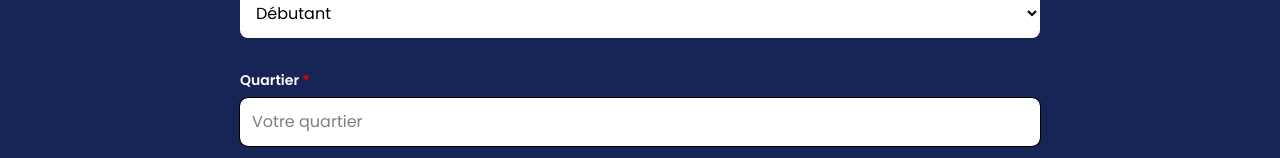
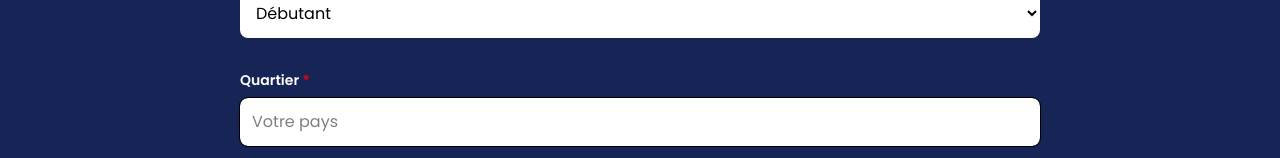
Before and after one commit to oumar-dev-app/Bridge, a Next.js app: page /inscription in a window 1280 px wide. Shown: the part 794-952 px from the top of the page. Built offline with nearby package versions, Linux system fonts and the light colour scheme.

Commit message:
modification rapide

```diff
--- a/_Components/Inscription.tsx
+++ b/_Components/Inscription.tsx
@@ -131,6 +131,19 @@ function Inscription() {
 
             </div>
 
+            <div className="flex flex-col space-y-2">
+              <label className="text-sm font-semibold">Quartier <span className="text-red-600">*</span></label>
+              <input
+                type="text"
+                name="pays"
+                value={formData.quartier}
+                placeholder="Votre pays"
+                required
+                className="bg-white rounded-lg p-3 text-black outline"
+                onChange={handleChange}
+              />
+
+            </div>
 
             <div className="flex flex-col space-y-2">
               <label className="text-sm font-semibold">Quartier <span className="text-red-600">*</span></label>
```
